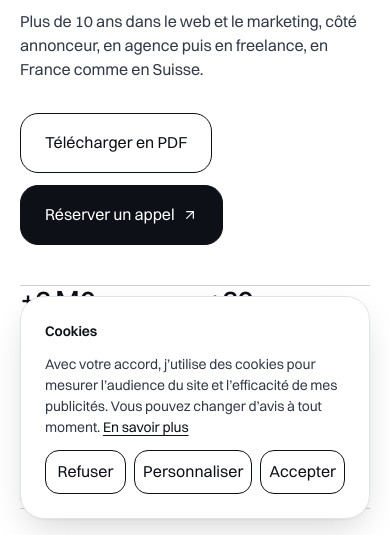
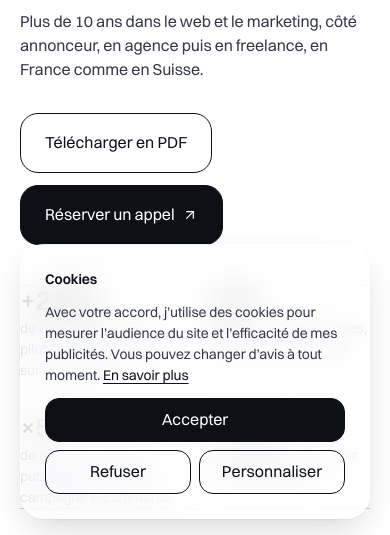
Before and after one commit to hcousty/hugocousty.fr, a plain HTML site: page cv/index.html in a window 390 px wide. Shown: the part 309-844 px from the top of the page. Drawn offline with Linux system fonts and the light colour scheme.

Commit message:
Bandeau cookies : verre dépoli et « Accepter » en bouton principal
- Fond en verre dépoli (blanc translucide flouté ; encre translucide
  sur fond sombre).
- « Accepter » en bouton noir plein (blanc sur fond sombre) ; « Refuser »
  et « Personnaliser » restent au premier niveau, même taille.
- Mobile : « Accepter » sur toute la largeur, les deux autres en dessous.
- Pas de flèche ↗ sur les boutons du bandeau.

Co-Authored-By: Claude Opus 5.5 <noreply@anthropic.com>
Claude-Session: https://claude.ai/code/session_01JSNCrcY9D97b3XvJuK1QZp

```diff
--- a/assets/css/base.css
+++ b/assets/css/base.css
@@ -1136,9 +1136,10 @@ select.field__input {
 }
 
 
-/* Bandeau cookies (main.js, module 13) : petite carte en bas à gauche,
-   au-dessus de la barre CTA mobile. Les trois boutons ont le même style :
-   aucun choix n'est mis en avant. */
+/* Bandeau cookies (main.js, module 13) : petite carte en verre dépoli en
+   bas à gauche, au-dessus de la barre CTA mobile. « Accepter » en bouton
+   principal ; « Refuser » reste au même niveau, même taille, dès le
+   premier écran. */
 .consent {
   position: fixed;
   left: var(--gutter);
@@ -1153,10 +1154,21 @@ select.field__input {
   padding: var(--space-3);
   border: var(--border-width-hairline) solid var(--border-hairline);
   border-radius: 24px;
-  background: var(--surface-card);
+  /* Verre dépoli : la page reste devinée derrière, floutée */
+  border-color: rgba(255, 255, 255, .6);
+  background: rgba(255, 255, 255, .68);
+  -webkit-backdrop-filter: saturate(160%) blur(18px);
+  backdrop-filter: saturate(160%) blur(18px);
   box-shadow: var(--shadow-pop);
   color: var(--text-primary);
   font-size: var(--text-body-sm);
+}
+
+/* Sur fond sombre (page provisoire, Contact, footer) : verre encre */
+[data-theme="inverse"] .consent,
+.consent[data-theme="inverse"] {
+  border-color: rgba(255, 255, 255, .12);
+  background: rgba(13, 16, 23, .62);
 }
 
 .consent__title {
@@ -1259,6 +1271,24 @@ select.field__input {
   padding-inline: var(--space-1);
 }
 
+/* Pas de flèche ↗ dans le bandeau : ce ne sont pas des liens */
+.consent .btn::after {
+  content: none;
+}
+
+/* Mobile : « Accepter » sur toute la largeur, « Refuser » et
+   « Personnaliser » côte à côte juste en dessous */
+@media (max-width: 47.99em) {
+  .consent__actions {
+    grid-template-columns: 1fr 1fr;
+  }
+
+  .consent__accept {
+    grid-column: 1 / -1;
+    order: -1;
+  }
+}
+
 /* Lien « Gérer les cookies » du pied de page : un bouton qui a l'air d'un lien */
 .consent-open {
   padding: 0;
--- a/assets/js/main.js
+++ b/assets/js/main.js
@@ -604,7 +604,8 @@
      Deux usages, chacun soumis à l'accord du visiteur :
      - mesure d'audience (Google Analytics 4) → analytics_storage ;
      - publicité (pixel Meta) → ad_storage, ad_user_data, ad_personalization.
-     « Refuser », « Personnaliser » et « Accepter » ont le même poids. Le choix
+     « Accepter » est le bouton principal ; « Refuser » et « Personnaliser »
+     restent au même niveau, même taille, dès le premier écran. Le choix
      est gardé 6 mois dans le navigateur (clé « hc-consent »), puis
      redemandé. À chaque choix : mise à jour du mode consentement de Google
      et événement « consent_update » pour GTM (consent_analytics,
@@ -671,7 +672,7 @@
       '<div class="consent__actions">' +
         '<button class="btn btn--secondary btn--small" type="button" data-consent-action="refuse">Refuser</button>' +
         '<button class="btn btn--secondary btn--small" type="button" data-consent-action="customize">Personnaliser</button>' +
-        '<button class="btn btn--secondary btn--small" type="button" data-consent-action="accept">Accepter</button>' +
+        '<button class="btn btn--primary btn--small consent__accept" type="button" data-consent-action="accept">Accepter</button>' +
       '</div>';
 
     const options = consentBanner.querySelector('.consent__options');
```
